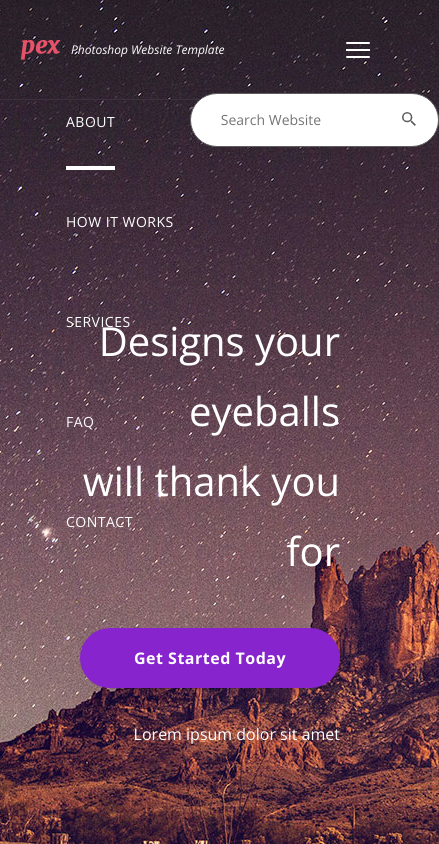
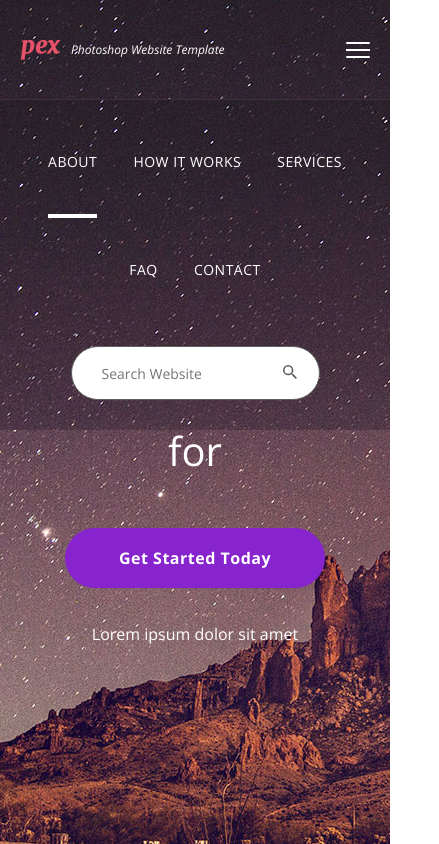
Before and after one commit to Rizraelle/academy, a website: page app/html/index.html in a window 390 px wide. Both pictures are taken after a click on the button "Меню". Shown: the top 844 px of the page, 439 px wide, since content can reach past the window. Drawn offline with nearby package versions, Linux system fonts and the light colour scheme; files that its build step writes are made by us from their sources; files whose address does not match are found by name.

Commit message:
header menu changes

```diff
--- a/app/css/style.css
+++ b/app/css/style.css
@@ -49,6 +49,10 @@ ul {
   line-height: 70px;
 }
 
+.h2 {
+  text-align: center;
+}
+
 @media (max-width: 800px) {
   .h1 {
     font-size: 40px;
@@ -73,6 +77,12 @@ ul {
 
 .container-padded {
   padding: 50px;
+}
+
+@media (max-width: 1000px) {
+  .container-padded {
+    padding: 40px;
+  }
 }
 
 .wrapper {
@@ -135,10 +145,6 @@ ul {
     align-items: center;
     justify-content: center;
   }
-}
-
-.align-self-end {
-  align-self: flex-end;
 }
 
 .align-self-start {
@@ -209,6 +215,15 @@ ul {
   height: 100px;
 }
 
+@media (max-width: 1000px) {
+  .header {
+    width: 100%;
+    background: url(../img/star_mountain.jpg) no-repeat top;
+    position: fixed;
+    z-index: 5;
+  }
+}
+
 .header-wrapper {
   display: flex;
   flex-wrap: nowrap;
@@ -219,8 +234,11 @@ ul {
 
 .header-wrapper.active {
   display: flex;
+  flex-direction: column;
   position: absolute;
-  top: 70px;
+  background: url(../img/star_mountain.jpg) no-repeat top;
+  min-height: fit-content;
+  top: 100px;
   right: 0;
   left: 0;
   padding: 10px;
@@ -233,6 +251,7 @@ ul {
   justify-content: space-between;
   align-items: center;
   padding: 0 20px;
+  z-index: 2;
 }
 
 .logo {
@@ -262,10 +281,19 @@ ul {
 .main-content {
   max-width: 500px;
   text-align: right;
+  align-items: flex-end;
+}
+
+@media (max-width: 1000px) {
+  .main-content {
+    text-align: center;
+    align-items: center;
+    margin: 0 auto;
+  }
 }
 
 .header-navigation-wrapper {
-  height: 100px;
+  min-height: 100px;
 }
 
 .header-navigation-item {
@@ -293,6 +321,15 @@ ul {
 
 .header-navigation-item.active {
   border-bottom: 4px solid #fff;
+}
+
+.header-wrapper.active .header-navigation-wrapper {
+  text-align: center;
+  padding: 0;
+}
+
+.header-wrapper.active .header-search {
+  margin: 20px;
 }
 
 /*
@@ -354,7 +391,7 @@ HAMBURGER
   top: 50%;
 }
 
-.hamburger.active .hamburger__line {
+.hamburger.active .hamburger-line {
   opacity: 0;
 }
 
@@ -457,7 +494,7 @@ HAMBURGER
 .section-decoration-rectangle {
   position: absolute;
   width: 100%;
-  top: 70px;
+  top: 60px;
   bottom: 0;
   background-color: rgba(82, 26, 102, 0.75);
 }
--- a/package.json
+++ b/package.json
@@ -4,7 +4,8 @@
   "description": "Simple template for website",
   "main": "index.js",
   "scripts": {
-    "test": "echo \"Error: no test specified\" && exit 1"
+    "test": "echo \"Error: no test specified\" && exit 1",
+    "start": "gulp"
   },
   "repository": {
     "type": "git",
```
Also changed, not shown: dist/css/style.css.
